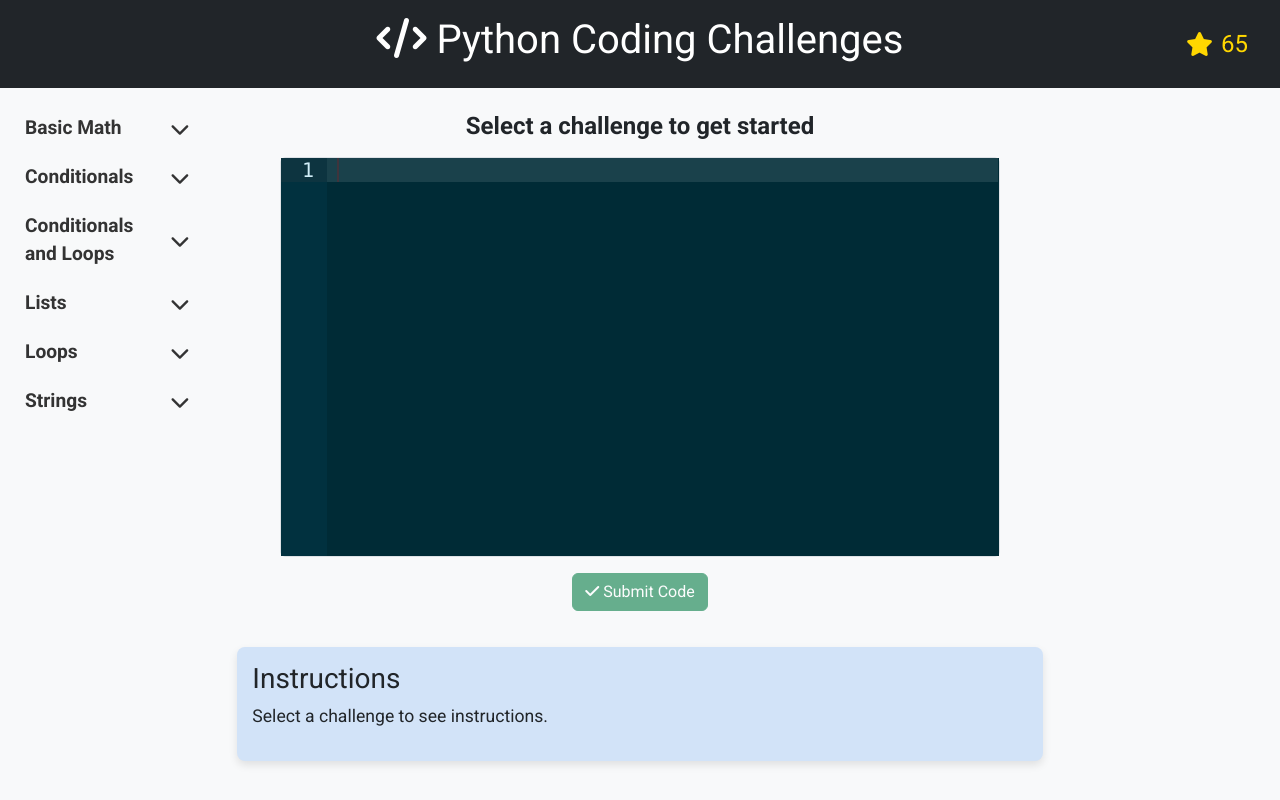
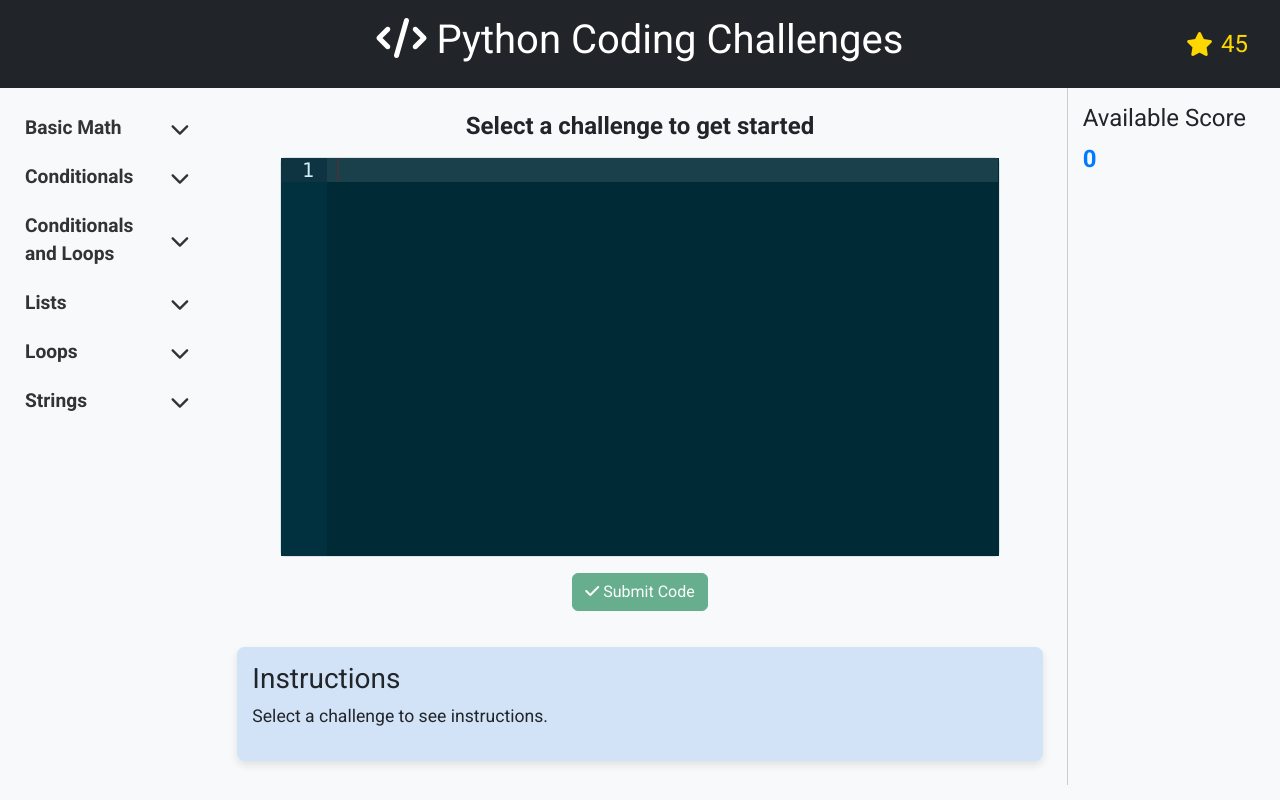
Before and after one commit to Sploitable-Labs/snake-charmer, a Flask app: page / in a window 1280 px wide. Run offline with Flask 3, Linux system fonts and the light colour scheme; some libraries are stand-ins or nearby versions.

Commit message:
Added hint system

```diff
--- a/data/config.json
+++ b/data/config.json
@@ -1 +1 @@
-{"score": 65, "completed_challenges": [1, 9, 5, 2]}
+{"score": 45, "completed_challenges": [1, 2, 3]}
--- a/static/css/style.css
+++ b/static/css/style.css
@@ -134,3 +134,19 @@ header {
     font-size: 10rem; /* Adjust this size as needed */
     color: gold; /* Optional: change color to make it stand out */
 }
+
+#hint-panel {
+    padding: 15px;
+    border-left: 1px solid #ccc;
+}
+
+#available-score {
+    font-size: 1.5rem;
+    color: #007bff;
+    font-weight: bold;
+}
+
+.hint-btn {
+    width: 100%;
+    margin-top: 5px;
+}
--- a/static/js/app.js
+++ b/static/js/app.js
@@ -1,51 +1,89 @@
 document.addEventListener('DOMContentLoaded', function () {
-    // Initialize Ace code editor
     const editor = ace.edit("code-editor");
-    //editor.setTheme("ace/theme/monokai");
     editor.setTheme("ace/theme/solarized_dark");
     editor.session.setMode("ace/mode/python");
 
-    // Enable Active Line Highlighting
     editor.setOption("highlightActiveLine", true);
-
-    // Enable Persistent Vertical Scrollbar
     editor.setOption("vScrollBarAlwaysVisible", true);
-
-    // Set the editor to be read-only initially
     editor.setFontSize(20);
     editor.renderer.setPadding(10);
+    editor.setReadOnly(true);
 
     const submitButton = document.getElementById('submit-btn');
+    const availableScoreElement = document.getElementById('available-score');
+    const hintButtonsContainer = document.getElementById('hint-buttons');
+    const hintContent = document.getElementById('hint-content');
+    const hintsHeader = document.getElementById('hints-header');
+
+    let currentChallenge = null;
+    let availableScore = 0;
 
     // Attach event listeners to each challenge button
     document.querySelectorAll('.challenge-btn').forEach(button => {
         button.addEventListener('click', function () {
-            // Log to verify which challenge is selected
             console.log("Challenge button clicked:", this.dataset.id);
 
-            // Set active challenge style and remove it from other buttons
             document.querySelectorAll('.challenge-btn').forEach(btn => btn.classList.remove('active-challenge'));
             this.classList.add('active-challenge');
 
-            // Enable the code editor and submit button
             editor.setReadOnly(false);
             submitButton.removeAttribute('disabled');
 
-            // Update the challenge title and instructions
             const challengeId = parseInt(this.dataset.id);
-            const challenge = challengeData.find(c => c.id === challengeId);
+            currentChallenge = challengeData.find(c => c.id === challengeId);
 
-            if (challenge) {
-                console.log("Challenge found:", challenge);
-                document.getElementById('challenge-title').textContent = challenge.name;
-                document.getElementById('instructions-text').innerHTML = `<p>${challenge.instructions}</p>`;
+            if (currentChallenge) {
+                console.log("Challenge found:", currentChallenge);
+                document.getElementById('challenge-title').textContent = currentChallenge.name;
+                document.getElementById('instructions-text').innerHTML = `<p>${currentChallenge.instructions}</p>`;
+
+                availableScore = currentChallenge.score;
+                updateAvailableScore();
+
+                // Generate hints based on the current challenge's hints
+                resetHints();
+                if (currentChallenge.hints && currentChallenge.hints.length > 0) {
+                    hintsHeader.style.display = 'block'; // Show the hints header
+                    currentChallenge.hints.forEach((hint, index) => {
+                        const hintButton = document.createElement('button');
+                        hintButton.classList.add('btn', 'btn-outline-secondary', 'hint-btn');
+                        hintButton.textContent = `Reveal Hint ${index + 1}`;
+                        hintButton.dataset.hintIndex = index;
+                        hintButton.addEventListener('click', () => revealHint(index, hint.penalty, hint.text));
+                        hintButtonsContainer.appendChild(hintButton);
+                    });
+                } else {
+                    hintsHeader.style.display = 'none'; // Hide the hints header if no hints
+                }
             } else {
                 console.error("Challenge not found:", challengeId);
             }
         });
     });
 
-    // Handle code submission (remaining functionality)
+    // Function to reveal a hint and apply penalty
+    function revealHint(index, penalty, text) {
+        availableScore = Math.max(0, availableScore - penalty); // Deduct score but keep non-negative
+        updateAvailableScore();
+
+        // Display the hint text in the hint content section
+        hintContent.innerHTML += `<p>${text}</p>`;
+
+        // Disable the hint button after revealing
+        document.querySelector(`.hint-btn[data-hint-index="${index}"]`).disabled = true;
+    }
+
+    // Function to update the available score display
+    function updateAvailableScore() {
+        availableScoreElement.textContent = availableScore;
+    }
+
+    // Function to reset hints and re-enable hint buttons for a new challenge
+    function resetHints() {
+        hintContent.innerHTML = "";
+        hintButtonsContainer.innerHTML = ""; // Clear previous hint buttons
+    }
+
     submitButton.addEventListener('click', () => {
         const code = editor.getValue();
         const activeChallenge = document.querySelector('.challenge-btn.active-challenge');
@@ -68,14 +106,14 @@ document.addEventListener('DOMContentLoaded', function () {
                 showModal("Congratulations!", `Challenge completed! You earned ${data.challenge_score} points.`, "fas fa-trophy text-success");
 
                 activeChallenge.classList.add('completed-challenge');
-
-                // Add a single tick mark if the challenge is completed
                 if (!activeChallenge.querySelector('.tick-mark')) {
                     activeChallenge.innerHTML += ' <i class="fas fa-check-circle tick-mark"></i>';
                 }
 
-                // Update the score on the page without refreshing
                 document.getElementById('score').textContent = data.score;
+
+                availableScore = 0;
+                updateAvailableScore();
             } else {
                 const failureMessages = [
                     "Oops! Better luck next time.",
@@ -93,7 +131,6 @@ document.addEventListener('DOMContentLoaded', function () {
         });
     });
 
-    // Function to display modal with title, message, and icon
     function showModal(title, message, iconClass) {
         document.getElementById('notificationModalLabel').textContent = title;
         document.getElementById('modal-message').textContent = message;
--- a/templates/index.html
+++ b/templates/index.html
@@ -68,6 +68,17 @@
                     </div>
                 </div>
             </main>
+
+            <!-- Right-Side Panel for Available Score and Hints -->
+            <div id="hint-panel" class="col-md-3 col-lg-2 bg-light pt-3">
+                <h4>Available Score</h4>
+                <div id="available-score">0</div>
+
+                <!-- Container for dynamic hint buttons -->
+                <h4 class="mt-3" id="hints-header" style="display: none;">Hints</h4>
+                <div id="hint-buttons"></div>
+                <div id="hint-content" class="mt-3"></div>
+            </div>
         </div>
     </div>
 
```
Also changed, not shown: data/challenges.json (+46 -0 lines).
